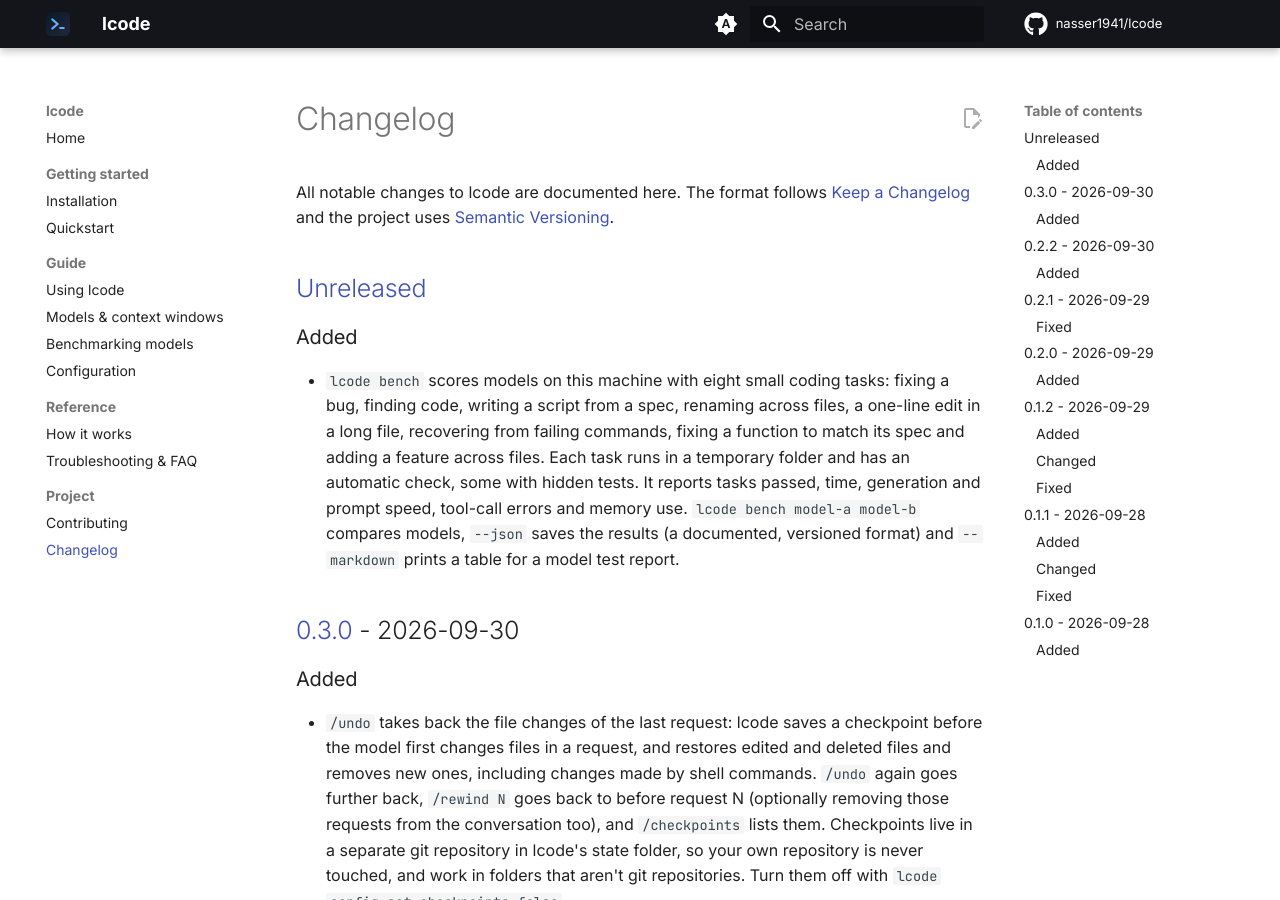
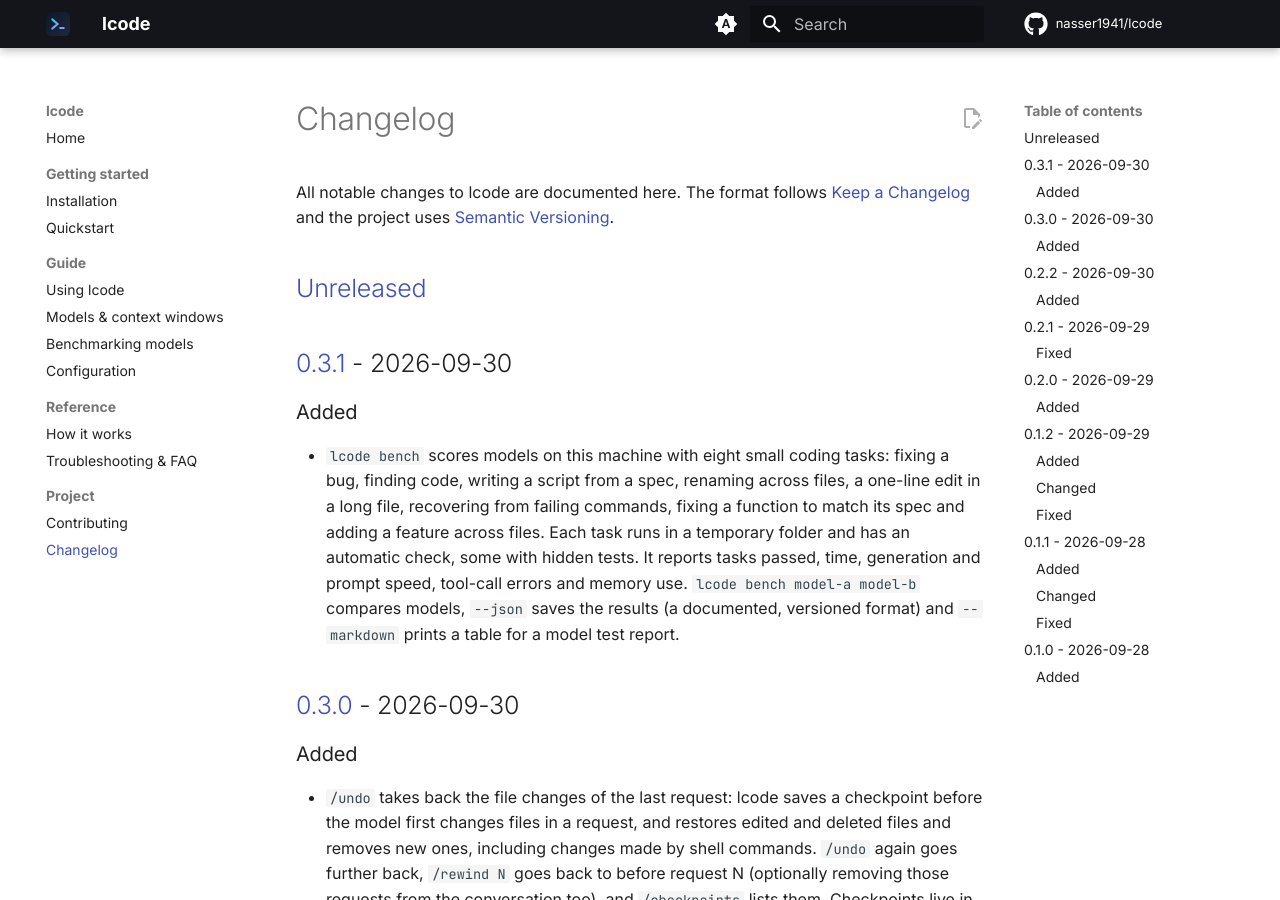
Before and after one commit to nasser1941/lcode, an MkDocs documentation site: the page built from docs/changelog.md, in a window 1280 px wide and 900 px high. Built offline with MkDocs 1.6.1 and Material for MkDocs 9.7.7, drawn with Linux system fonts in a browser that asks for light colours; comment, search, counter and statistics services are not loaded.

Commit message:
Release 0.3.1 (#27)
Co-authored-by: Naser Derakhshan <9349840+nasser1941@users.noreply.github.com>
Co-authored-by: Claude Opus 5.5 <noreply@anthropic.com>

```diff
--- a/CHANGELOG.md
+++ b/CHANGELOG.md
@@ -5,6 +5,8 @@ All notable changes to lcode are documented here. The format follows
 [Semantic Versioning](https://semver.org/).
 
 ## [Unreleased]
+
+## [0.3.1] - 2026-09-30
 
 ### Added
 
@@ -138,7 +140,8 @@ First public release.
 - `AGENTS.md` project instructions and `/init` to generate them.
 - One-line installer for Linux and macOS.
 
-[Unreleased]: https://github.com/nasser1941/lcode/compare/v0.3.0...HEAD
+[Unreleased]: https://github.com/nasser1941/lcode/compare/v0.3.1...HEAD
+[0.3.1]: https://github.com/nasser1941/lcode/compare/v0.3.0...v0.3.1
 [0.3.0]: https://github.com/nasser1941/lcode/compare/v0.2.2...v0.3.0
 [0.2.2]: https://github.com/nasser1941/lcode/compare/v0.2.1...v0.2.2
 [0.2.1]: https://github.com/nasser1941/lcode/compare/v0.2.0...v0.2.1
--- a/src/lcode/__init__.py
+++ b/src/lcode/__init__.py
@@ -1,3 +1,3 @@
 """lcode — a local-first terminal coding agent powered by open-weight models via Ollama."""
 
-__version__ = "0.3.0"
+__version__ = "0.3.1"
```
Also changed, not shown: docs/quickstart.md (+1 -1 lines).
